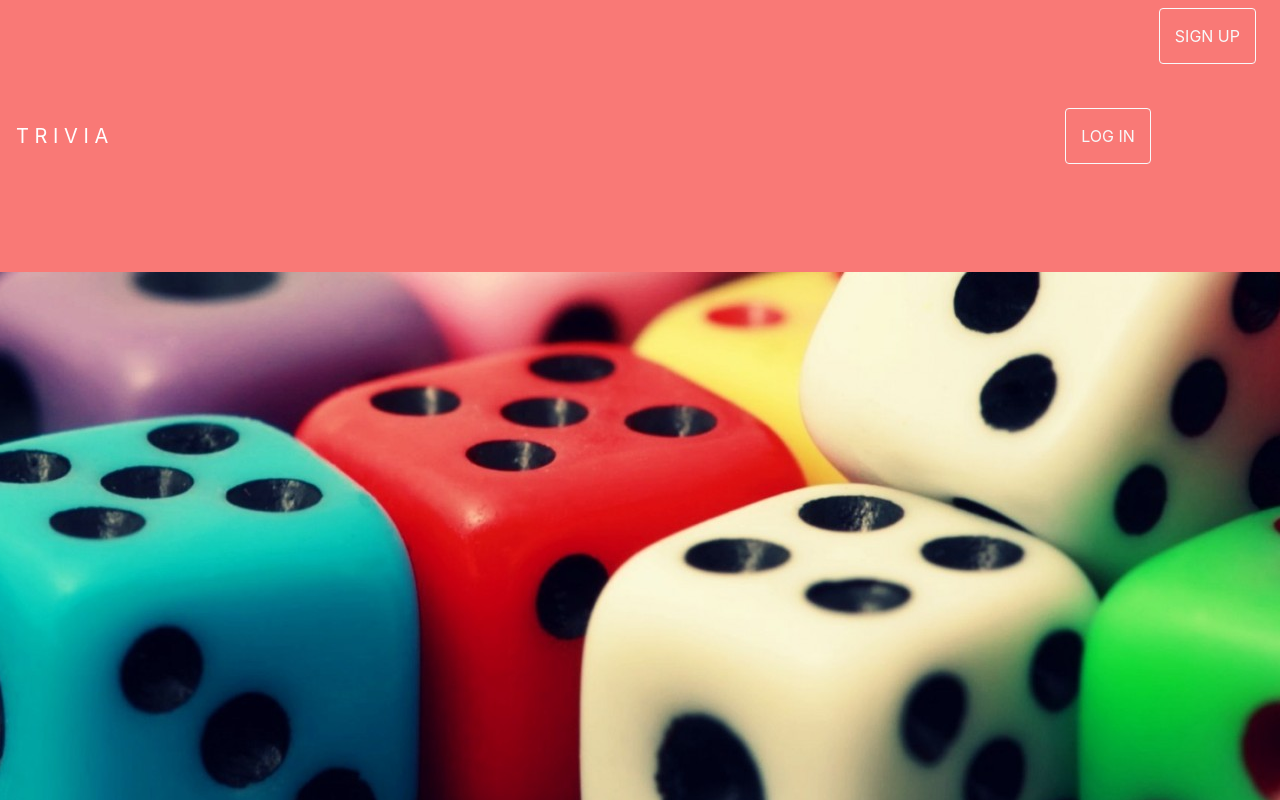
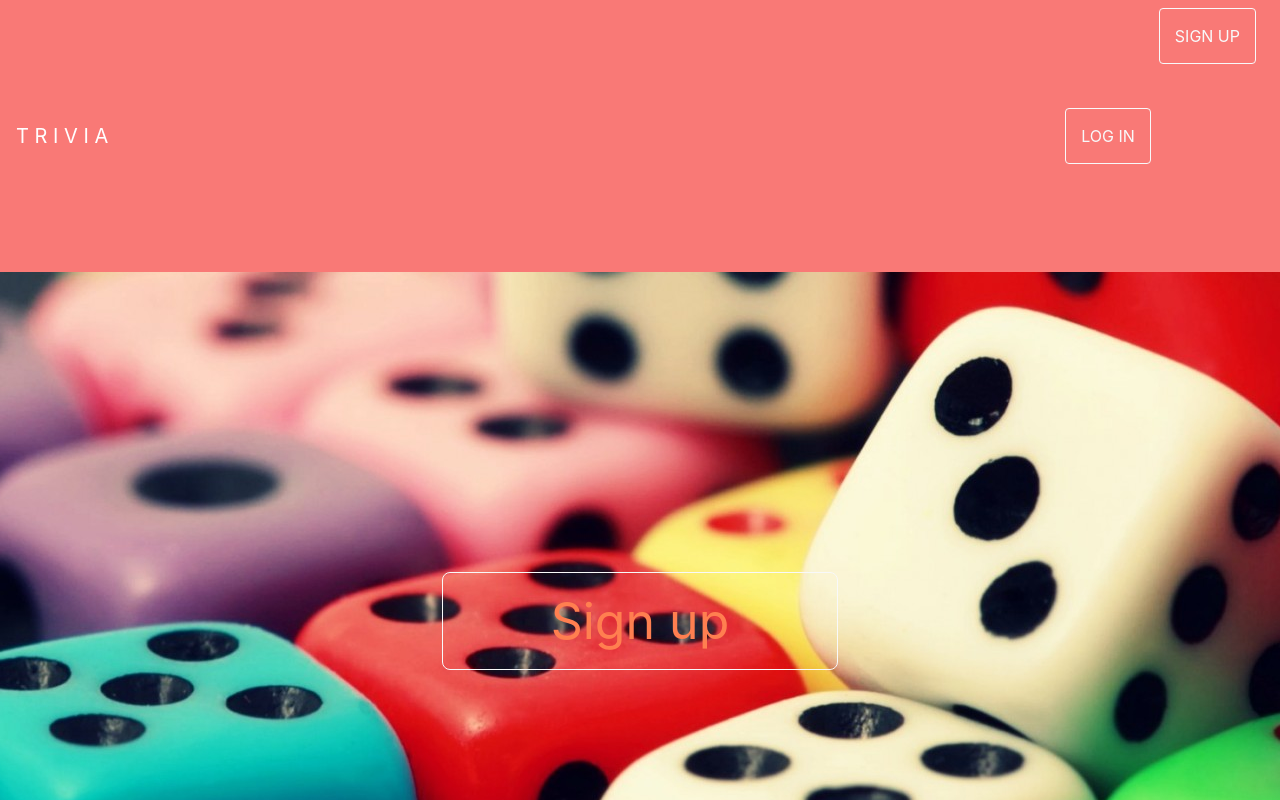
Before and after one commit to hpdewilde/webik, a Flask app: page /login in a window 1280 px wide. Run offline with Flask 2, Linux system fonts and the light colour scheme; some libraries are stand-ins or nearby versions.

Commit message:
Update login.html

```diff
--- a/templates/login.html
+++ b/templates/login.html
@@ -5,7 +5,7 @@
 {% endblock %}
 
 {% block main %}
-      <form action="{{ url_for('login') }}" method="post">
+    <form action="{{ url_for('login') }}" method="post">
       <fieldset>
         <!-- Modal HTML -->
         <div id="myModal" class="modal fade">
@@ -73,4 +73,12 @@
         </div>
        </fieldset>
      </form>
+
+    <div class="form-group">
+
+        <div class="col-md-4 offset-md-4 center-block">
+          <a type="button" value="button" class="btn btn-default btn-signup btn-outline-light" data-toggle="modal" href="myModal2">Sign up</a>
+
+      </div>
+    </div>
 {% endblock %}
```
